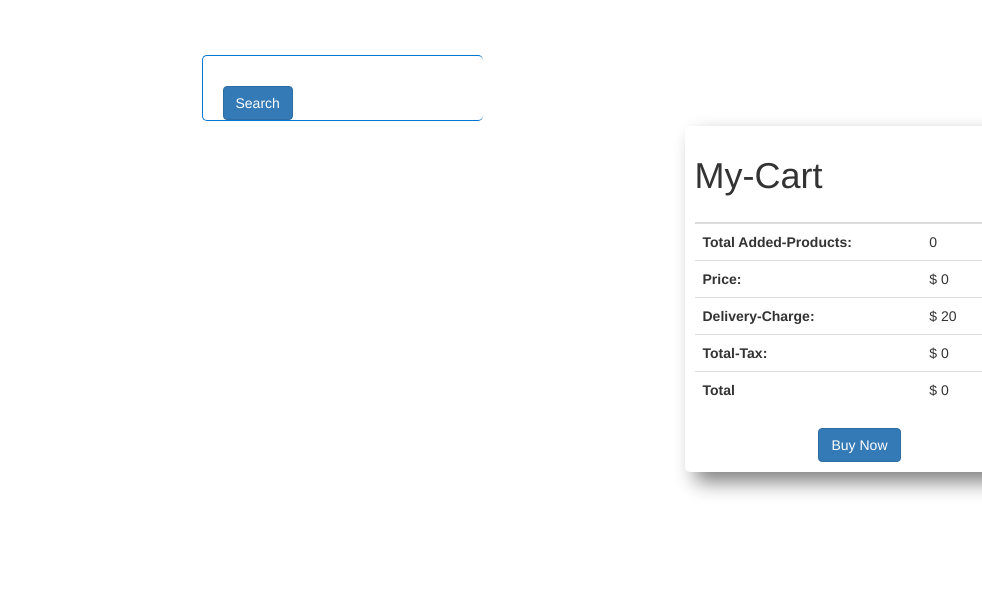
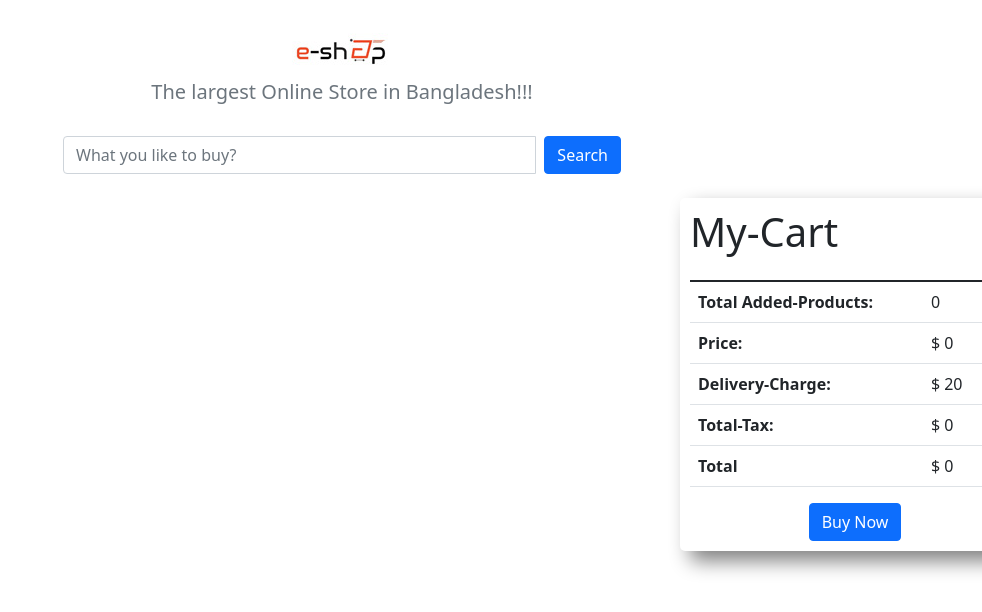
Before and after one commit to mukitur/E-Shop-Frontend-Ass7, a plain HTML site: page index.html in a window 1280 px wide. Shown: the whole page, without its empty margins (298-1280 px from the left). Drawn offline with nearby package versions, Linux system fonts and the light colour scheme; no server answers.

Commit message:
bootstrap5 add ui update

```diff
--- a/index.html
+++ b/index.html
@@ -5,11 +5,13 @@
   <meta charset="UTF-8" />
   <meta http-equiv="X-UA-Compatible" content="IE=edge" />
   <meta name="viewport" content="width=device-width, initial-scale=1.0" />
-  <title>Your Online Store</title>
+  <title>e-Shop</title>
   <link rel="stylesheet" href="./css/style.css" />
   <!-- Latest compiled and minified CSS -->
-  <link rel="stylesheet" href="https://maxcdn.bootstrapcdn.com/bootstrap/3.3.7/css/bootstrap.min.css"
-    integrity="sha384-BVYiiSIFeK1dGmJRAkycuHAHRg32OmUcww7on3RYdg4Va+PmSTsz/K68vbdEjh4u" crossorigin="anonymous" />
+  <!-- <link rel="stylesheet" href="https://maxcdn.bootstrapcdn.com/bootstrap/3.3.7/css/bootstrap.min.css"
+    integrity="sha384-BVYiiSIFeK1dGmJRAkycuHAHRg32OmUcww7on3RYdg4Va+PmSTsz/K68vbdEjh4u" crossorigin="anonymous" /> -->
+  <link href="https://cdn.jsdelivr.net/npm/bootstrap@5.1.1/dist/css/bootstrap.min.css" rel="stylesheet"
+    integrity="sha384-F3w7mX95PdgyTmZZMECAngseQB83DfGTowi0iMjiWaeVhAn4FJkqJByhZMI3AhiU" crossorigin="anonymous">
 
   <!-- google Montserrat  font  -->
   <link rel="preconnect" href="https://fonts.googleapis.com" />
@@ -22,7 +24,22 @@
   <main class="main">
 
     <!-- search Button -->
-    <div class="search-field my-5">
+    <div class="container">
+      <h1 class="text-center text-secondary mx-auto mt-4 "><img src="images/logo-shop.jpg" alt=""></h1>
+      <h5 class="text-center text-secondary mx-auto  ">The largest Online Store in Bangladesh!!!</h5>
+      <!-- Main Search Box -->
+      <div class="col-md-6 m-auto py-4">
+        <div class="input-group ">
+          <input id="get-search-input" type="text" class="form-control" placeholder="What you like to buy?">
+          <div class="input-group-append ms-2">
+            <button type="button" class="btn btn-primary">Search</button>
+          </div>
+        </div>
+      </div>
+    </div>
+
+
+    <!-- <div class="search-field my-5">
       <div class="search-box">
         <input id="input-field" class="search-field" type="text" />
         <button type="button" class="btn btn-primary search-button" data-toggle="button" aria-pressed="false"
@@ -30,15 +47,14 @@
           Search
         </button>
       </div>
-    </div>
+    </div> -->
 
     <div class="row">
       <!-- products show -->
       <div class="col-md-9 col-lg-9 col-sm-7">
-        <div id="all-products" class="">
+        <div id="all-products" class=""></div>
+      </div>
 
-        </div>
-      </div>
       <!-- Cart section -->
       <div class="col-md-3 col-lg-3 col-sm-5 cart-main">
         <div class="cart" id="my-cart">
@@ -96,6 +112,11 @@
 
   <!-- add javascript  file  -->
   <script src="./js/app.js"></script>
+  <!-- Add bootstrap5 script -->
+  <script src="https://cdn.jsdelivr.net/npm/bootstrap@5.1.1/dist/js/bootstrap.bundle.min.js"
+    integrity="sha384-/bQdsTh/da6pkI1MST/rWKFNjaCP5gBSY4sEBT38Q/9RBh9AH40zEOg7Hlq2THRZ"
+    crossorigin="anonymous"></script>
+
 </body>
 
 </html>
```
Also changed, not shown: images/logo-shop.jpg (added).
